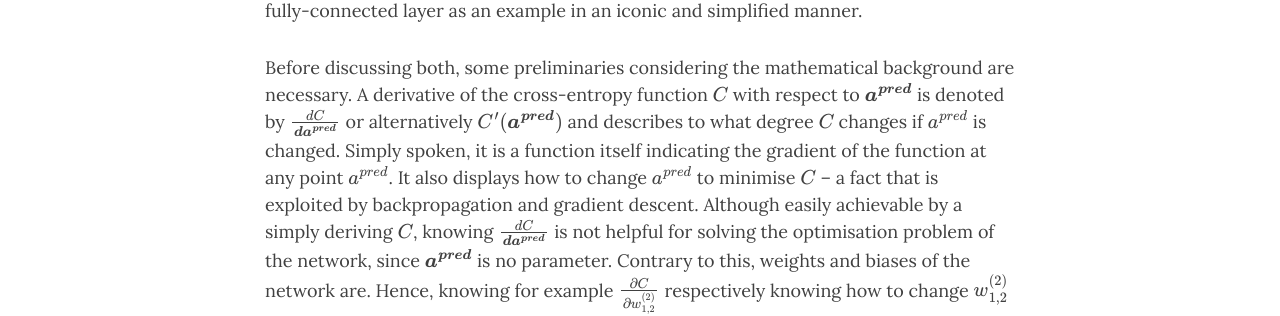
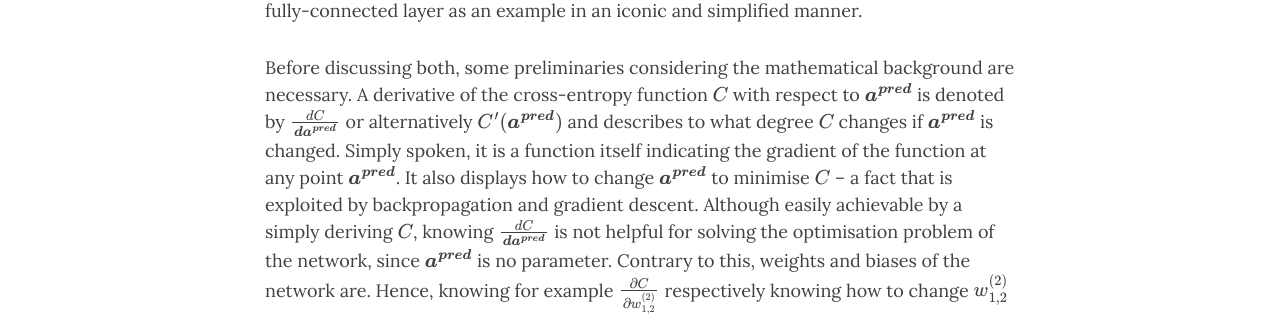
Before and after one commit to m-petersen/vinpetersen.github.io, a Jekyll site: the page built from _posts/2018-11-25-a-guided-tour-through-a-convolutional-neural-network-part-3.md, in a window 1280 px wide and 900 px high, scrolled down 1983 px. Shown: the part 152-468 px from the top of the window. Built offline with Jekyll 4.4.1, drawn with Linux system fonts in a browser that asks for light colours; nearby versions of some CDN libraries; formulas are drawn with MathJax 3.

Commit message:
Update 2018-11-25-a-guided-tour-through-a-convolutional-neural-network-part-3.md

```diff
--- a/_posts/2018-11-25-a-guided-tour-through-a-convolutional-neural-network-part-3.md
+++ b/_posts/2018-11-25-a-guided-tour-through-a-convolutional-neural-network-part-3.md
@@ -25,7 +25,7 @@ Like every other mathematical function, the cross-entropy loss function can be v
 
 Obviously, a minimum is available, defining the value of $$𝐶$$ to reach via learning the model parameters. Backpropagation and gradient descent are the processes that achieve this descent resulting in an optimisation of the prediction results. How is explained using the fully-connected layer as an example in an iconic and simplified manner.
 
-Before discussing both, some preliminaries considering the mathematical background are necessary. A derivative of the cross-entropy function $$𝐶$$ with respect to $$\boldsymbol{a^{pred}}$$ is denoted by $$\frac{dC}{\boldsymbol{da^{pred}}}$$ or alternatively $$C'(\boldsymbol{a^{pred}})$$ and describes to what degree $$𝐶$$ changes if $$a^{pred}$$ is changed. Simply spoken, it is a function itself indicating the gradient of the function at any point $$a^{pred}$$. It also displays how to change  $$a^{pred}$$ to minimise $$C$$ – a fact that is exploited by backpropagation and gradient descent. Although easily achievable by a simply deriving $$𝐶$$, knowing $$\frac{dC}{\boldsymbol{da^{pred}}}$$ is not helpful for solving the optimisation problem of the network, since $$\boldsymbol{a^{pred}}$$ is no parameter. Contrary to this, weights and biases of the network are. Hence, knowing for example $$\frac{∂C}{∂w_{1,2}^{(2)}}$$ respectively knowing how to change $$w_{1,2}^{(2)}$$ to minimise $$𝐶$$ would be very helpful.
+Before discussing both, some preliminaries considering the mathematical background are necessary. A derivative of the cross-entropy function $$𝐶$$ with respect to $$\boldsymbol{a^{pred}}$$ is denoted by $$\frac{dC}{\boldsymbol{da^{pred}}}$$ or alternatively $$C'(\boldsymbol{a^{pred}})$$ and describes to what degree $$𝐶$$ changes if $$\boldsymbol{a^{pred}}$$ is changed. Simply spoken, it is a function itself indicating the gradient of the function at any point $$\boldsymbol{a^{pred}}$$. It also displays how to change  $$\boldsymbol{a^{pred}}$$ to minimise $$C$$ – a fact that is exploited by backpropagation and gradient descent. Although easily achievable by a simply deriving $$𝐶$$, knowing $$\frac{dC}{\boldsymbol{da^{pred}}}$$ is not helpful for solving the optimisation problem of the network, since $$\boldsymbol{a^{pred}}$$ is no parameter. Contrary to this, weights and biases of the network are. Hence, knowing for example $$\frac{∂C}{∂w_{1,2}^{(2)}}$$ respectively knowing how to change $$w_{1,2}^{(2)}$$ to minimise $$𝐶$$ would be very helpful.
 
 ![backprop.png]({{site.baseurl}}/img/backprop.png)
 *Figure 12. The purpose of backpropagation*
```
